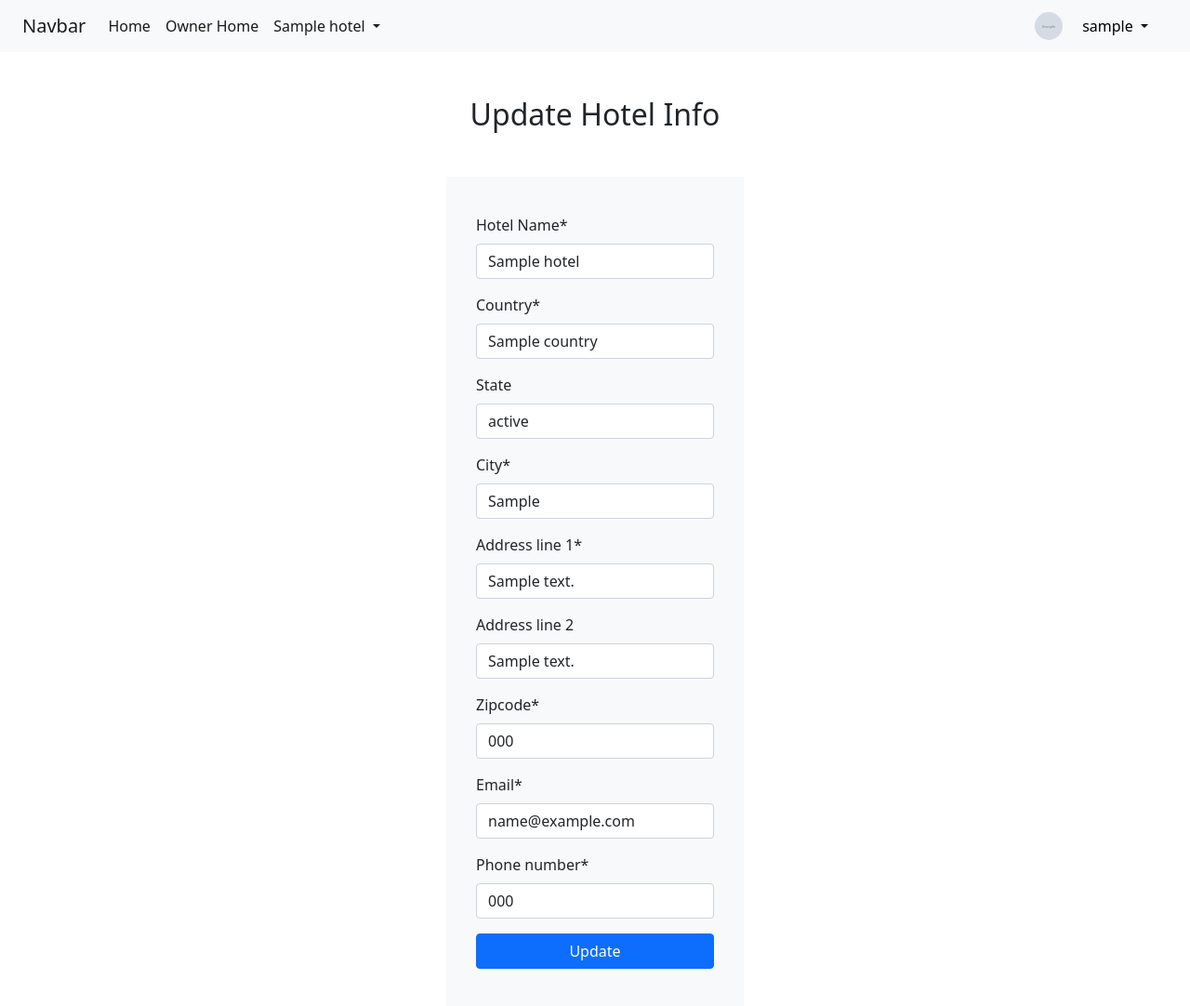
After one commit to csAfter40/hotel-management-app, a Django app: page /manager/1/hotel_manager/edit in a window 1280 px wide. The commit adds this page. Shown: the whole page at 93% size. Run offline with Django 4.2, Linux system fonts and the light colour scheme; a user stored in the database is signed in; tables that the repository leaves empty hold one stand-in row (values such as "Sample post"); grey boxes marked "Sample" are stand-in pictures; some libraries are stand-ins or nearby versions.

Commit message:
Added hotel editing page

```diff
--- a/main/templates/main/layout.html
+++ b/main/templates/main/layout.html
@@ -40,7 +40,7 @@
                     {{hotel.name}}
                   </a>
                   <div class="dropdown-menu" aria-labelledby="navbarDropdown">
-                    <a class="dropdown-item" href="{% url 'manager:edit_hotel' hotel.id %}">Hotel Profile</a>
+                    <a class="dropdown-item" href="{% url 'manager:hotel_edit' hotel.id %}">Hotel Profile</a>
                     <a class="dropdown-item" href="{% url 'manager:hotel_manager' hotel.id %}">Manager Home</a>
                   </div>
                 </li>
--- /dev/null
+++ b/manager/templates/manager/edit_hotel.html
@@ -0,0 +1,17 @@
+{% extends 'main/layout.html' %}
+{% load crispy_forms_tags %}
+{% block body %}
+    <div class="text-center my-5" ><h2>Update Hotel Info</h2></div>
+    <div class="d-flex  justify-content-center">
+        <div class=" bg-light w-25 p-3">
+            {% if message %}
+            <div class='text-danger'>{{ message }}</div>
+            {% endif %}
+            <form action="{% url 'manager:hotel_edit' object.id %}" method="post" class="px-3 py-4">
+                {% csrf_token %}
+                {{ form|crispy }}
+                <input class="btn btn-primary btn-block" type="submit" value="Update">
+            </form>
+        </div>
+    </div>
+{% endblock %}
--- a/manager/templates/manager/index.html
+++ b/manager/templates/manager/index.html
@@ -12,4 +12,6 @@
     {% else %}
         You havent registered any hotels. <a href="{% url 'manager:create_hotel' %}">Register hotel</a>
     {% endif %}
+    </div>
+    <div class="d-flex flex-row justify-content-center my-3"><a href="{% url 'manager:create_hotel' %}" class="btn btn-lg btn-danger">Register new hotel</a></div>
 {% endblock %}
--- a/manager/urls.py
+++ b/manager/urls.py
@@ -8,8 +8,9 @@ urlpatterns = [
     path('register', views.OwnerRegister.as_view(), name='register'),
     path('create_hotel', views.HotelCreate.as_view(), name='create_hotel'),
     path('<int:hotel_id>/hotel_manager', views.HotelManagerView.as_view(), name='hotel_manager'),
+    path('<pk>/hotel_manager/edit', views.HotelEditView.as_view(), name='hotel_edit'),
     path('hotel/<int:id>', views.detail_hotel, name='detail_hotel'),
-    path('hotel/edit/<int:id>', views.edit_hotel, name='edit_hotel'),
+    # path('hotel/edit/<int:id>', views.edit_hotel, name='edit_hotel'),
     path('<int:hotel_id>/floor_manager', views.FloorManagerView.as_view(), name='floor_manager'),
     path('<int:hotel_id>/floor_manager/edit/<pk>', views.FloorEditView.as_view(), name='floor_edit'),
     path('<int:hotel_id>/floor_manager/floor_move', views.ObjectMoveView.as_view(), name='floor_move'),
--- a/manager/views.py
+++ b/manager/views.py
@@ -48,6 +48,13 @@ class HotelCreate(LoginRequiredMixin, IsManagerMixin, CreateView):
         owner = self.request.user.owner
         hotel.owners.add(owner)
         return super(HotelCreate, self).form_valid(form)
+
+class HotelEditView(LoginRequiredMixin, IsManagerMixin, UpdateView):
+    model = Hotel
+    form_class = HotelCreateForm
+    template_name = 'manager/edit_hotel.html'
+    success_url = reverse_lazy('manager:index')
+
 
 
 class IndexView(LoginRequiredMixin, IsManagerMixin, View):
```
